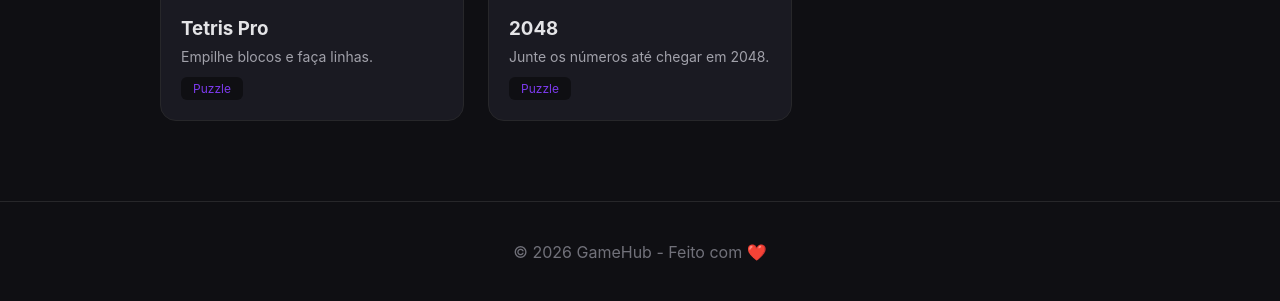
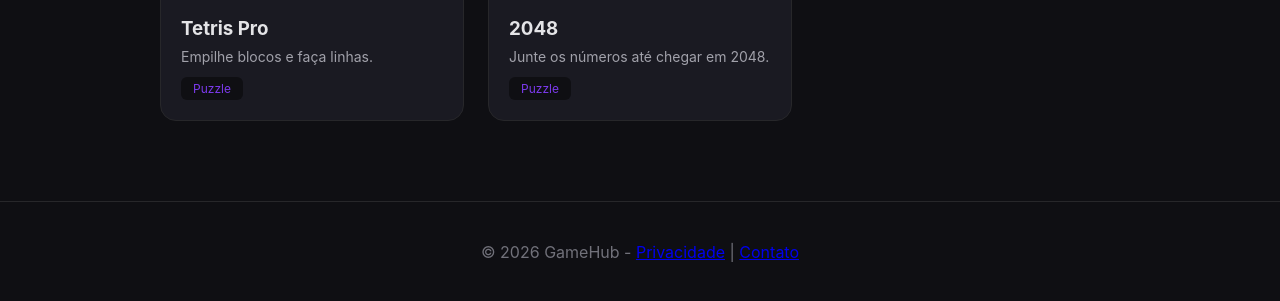
Before and after one commit to studiotigital/Gamehub, a plain HTML site: page index.html in a window 1280 px wide. Shown: the part 661-962 px from the top of the page. Drawn offline with Linux system fonts and the light colour scheme.

Commit message:
Update index.html

```diff
--- a/index.html
+++ b/index.html
@@ -34,5 +34,8 @@
 <a href="/games/2048/" class="game-card"><div class="thumb" style="background:linear-gradient(135deg,#f59e0b,#d97706)">🔢</div><div class="info"><h3>2048</h3><p>Junte os números até chegar em 2048.</p><span class="tag">Puzzle</span></div></a>
 </div></main>
 
-<footer><div class="container">© 2026 GameHub - Feito com ❤️</div></footer>
-</body></html>
+<footer><div class="container">
+© 2026 GameHub -
+<a href="/privacidade.html">Privacidade</a> |
+<a href="/contato.html">Contato</a>
+</div></footer>
```
